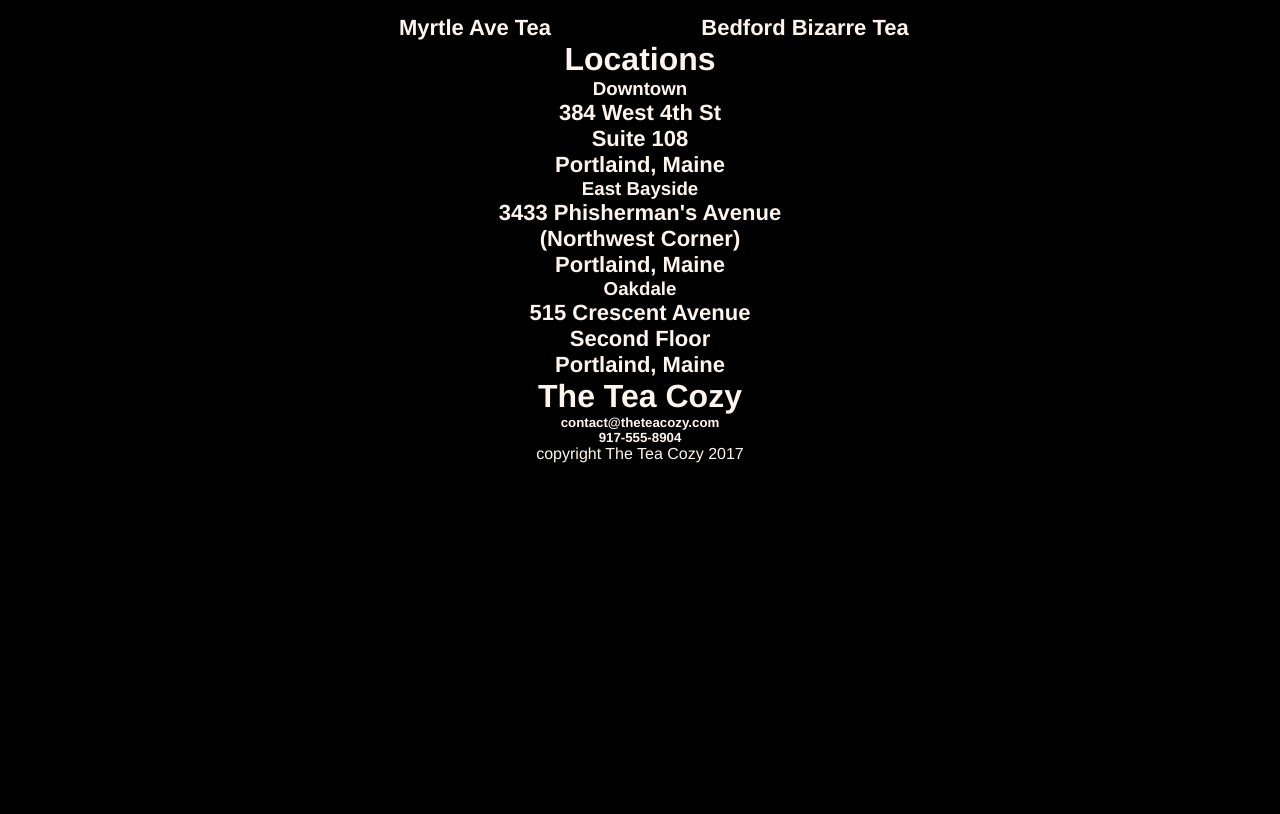
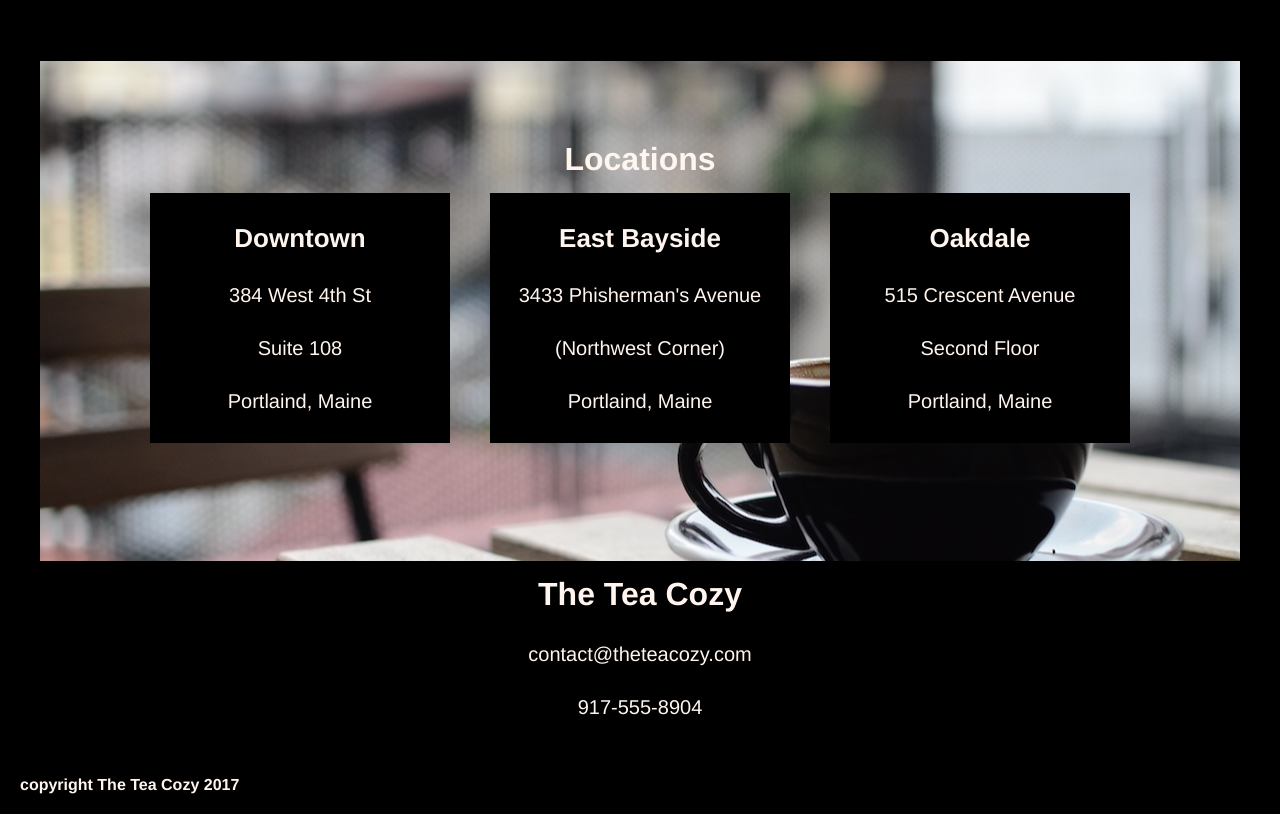
Before and after one commit to adi-igit/Tea-Cozy, a plain HTML site: page index.html in a window 1280 px wide. Shown: the part 1519-2333 px from the top of the page. Before the commit the page ends 1982 px from the top, so only its background shows below. Drawn offline with Linux system fonts and the light colour scheme.

Commit message:
Add footer classes and styles in index.html and style.css

```diff
--- a/index.html
+++ b/index.html
@@ -82,32 +82,36 @@
       <!-- Location - section -->
       <section class="location">
         <div>
-          <h2>Locations</h2>
-          <div>
+          <h2 class="location-title">Locations</h2>
+          <div class="location-container">
+            <div class="location-wrapper">
               <h3>Downtown</h3>
-            <h4>384 West 4th St</h4>
-            <h4>Suite 108</h4>
-            <h4>Portlaind, Maine</h4>
+              <h5>384 West 4th St</h5>
+              <h5>Suite 108</h5>
+              <h5>Portlaind, Maine</h5>
             </div>
-          <div>
+            <div class="location-wrapper">
               <h3>East Bayside</h3>
-            <h4>3433 Phisherman&apos;s Avenue</h4>
-            <h4>(Northwest Corner)</h4>
-            <h4>Portlaind, Maine</h4>
+              <h5>3433 Phisherman&apos;s Avenue</h5>
+              <h5>(Northwest Corner)</h5>
+              <h5>Portlaind, Maine</h5>
             </div>
-          <div>
+            <div class="location-wrapper">
               <h3>Oakdale</h3>
-            <h4>515 Crescent Avenue</h4>
-            <h4>Second Floor</h4>
-            <h4>Portlaind, Maine</h4>
+              <h5>515 Crescent Avenue</h5>
+              <h5>Second Floor</h5>
+              <h5>Portlaind, Maine</h5>
+            </div>
           </div>
         </div>
       </section>
       <!-- Footer -->
       <footer>
+        <div class="footer-text-center">
           <h2>The Tea Cozy</h2>
           <h5>contact@theteacozy.com</h5>
           <h5>917-555-8904</h5>
+        </div>
         <p>copyright The Tea Cozy 2017</p>
       </footer>
     </main>
--- a/style.css
+++ b/style.css
@@ -17,8 +17,17 @@ h2 {
   font-size: 32px;
 }
 
+h3{
+  font-size: 26px;
+}
+
 h4 {
   font-size: 22px;
+}
+
+h5{
+  font-size: 20px;
+  font-weight: 500;
 }
 
 a {
@@ -27,7 +36,7 @@ a {
   font-size: 22px;
 }
 
-.header-container {
+header {
   background-color: black;
   position: fixed;
   top: 0;
@@ -108,3 +117,52 @@ a {
   width: 300px;
   height: 200px;
 }
+
+.location{
+  margin-top: 100px;
+  height: 500px;
+  background-image: url('images/img-locations-background.jpg');
+  background-repeat: no-repeat;
+  background-position: center;
+}
+
+.location-title{
+  padding-top: 80px;
+}
+
+.location-container{
+  margin-top: 15px;
+  display: flex;
+  justify-content: center;
+  align-items: center;
+  gap: 40px;
+}
+
+.location-wrapper{
+  background-color: black;
+  width: 300px;
+  padding: 30px 0px;
+}
+
+.location-wrapper h5{
+  margin-top: 30px;
+}
+
+footer{
+  margin-top: 15px;
+}
+
+.footer-text-center{
+  height: 200px;
+}
+
+.footer-text-center h5{
+  margin-top: 30px;
+}
+
+footer p {
+  text-align: left;
+  padding-left: 20px;
+  padding-bottom: 20px;
+  font-weight: 700;
+}
```
Lines whose indentation alone changed are shown as unchanged.
